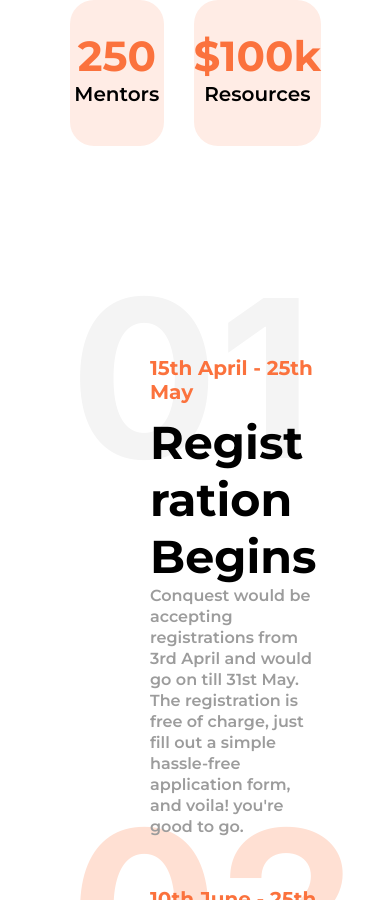
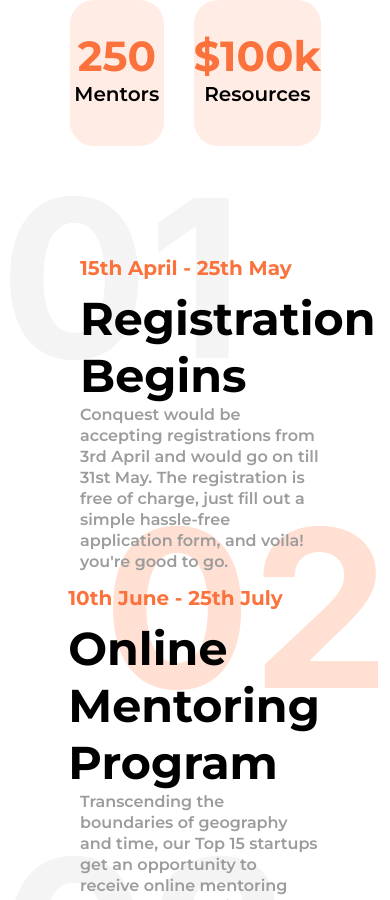
Before and after one commit to dvm-bitspilani/cel-conquest-2024, a React (Vite) app: page / in a window 390 px wide. Shown: the part 1100-2000 px from the top of the page. Built offline with nearby package versions, Linux system fonts and the light colour scheme.

Commit message:
style: timeline responsive

```diff
--- a/src/components/Landing/TimelineCard/TimelineCard.jsx
+++ b/src/components/Landing/TimelineCard/TimelineCard.jsx
@@ -1,16 +1,35 @@
 import * as styles from "./TimelineCard.module.scss";
 
-const TimelineCard = ({ srno, date, title, para, srcolor }) => {
+const TimelineCard = ({ srno, date, title, para, srcolor, index = 0 }) => {
+  const srStyles = {
+    color: srcolor === "orange" ? "#FFE0D3" : "#F4F4F4",
+  };
+
+  const leftPartStyles = {
+    display: "flex",
+    flexDirection: "column",
+    // alignItems: index % 2 === 0 ? "flex-start" : "flex-end",
+    alignSelf: index % 2 === 0 ? "flex-start" : "flex-end",
+    width: "min-content",
+  }
+
+  if (index % 2 === 0) {
+    srStyles.left = "0";
+  }
+  else {
+    srStyles.right = "0";
+  }
+
   return (
     <div className={styles.Timelinecard}>
       <div
         className={styles.srno}
-        style={{ color: srcolor == "orange" ? "#FFE0D3" : "#F4F4F4" }}
+        style={srStyles}
       >
         {srno}
       </div>
       <div className={styles.cardContent}>
-        <div className={styles.leftPart}>
+        <div className={styles.leftPart} style={leftPartStyles}>
           <p className={styles.date}>{date}</p>
           <p className={styles.title}>{title}</p>
         </div>
--- a/src/components/Landing/TimelineCard/TimelineCard.module.scss
+++ b/src/components/Landing/TimelineCard/TimelineCard.module.scss
@@ -2,6 +2,8 @@
 
 .Timelinecard {
   min-height: 270px;
+  margin-bottom: 60px;
+  position: relative;
 
   .srno {
     position: absolute;
@@ -14,16 +16,17 @@
   }
 
   .cardContent {
+    position: absolute;
     width: calc(100% - 80px);
-    position: relative;
     top: 60px;
     left: 80px;
-    margin: 50px 0px;
+    // margin: 50px 0px;
     display: flex;
     justify-content: space-between;
 
     @media screen and (max-width: 820px) {
       flex-direction: column;
+      width: calc(100% - 150px);
     }
 
     .leftPart {
--- a/src/routes/Landing/LandingPage.jsx
+++ b/src/routes/Landing/LandingPage.jsx
@@ -87,8 +87,13 @@ const LandingPage = () => {
           </div>
         </div>
         <div className={styles.timeline}>
-          {timelineData.map((data) => {
-            return <TimelineCard key={data.srno} {...data}></TimelineCard>;
+          {timelineData.map((data, index) => {
+            if (window.innerWidth > 820) {
+              return <TimelineCard key={data.srno} {...data}></TimelineCard>;
+            }
+            else {
+              return <TimelineCard key={data.srno} {...data} index={index}></TimelineCard>;
+            }
           })}
         </div>
         <div className={styles.investors}>
--- a/src/routes/Landing/LandingPage.module.scss
+++ b/src/routes/Landing/LandingPage.module.scss
@@ -16,6 +16,7 @@
 
   @media screen and (max-width: 820px) {
     margin-top: 50px;
+    margin-bottom: 50px;
   }
 
   .heroSectionUpperPart {
@@ -146,6 +147,13 @@
   }
 }
 
+.timeline {
+  width: 100vw;
+  position: relative;
+  left: -70px;
+  overflow: hidden;
+}
+
 .investors {
   h2 {
     font-size: 72px;
```
